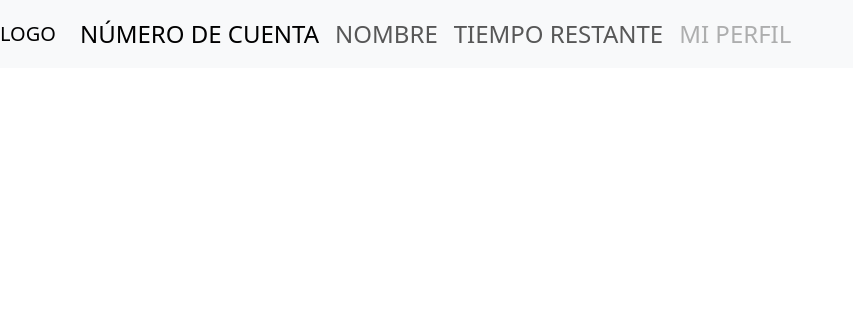
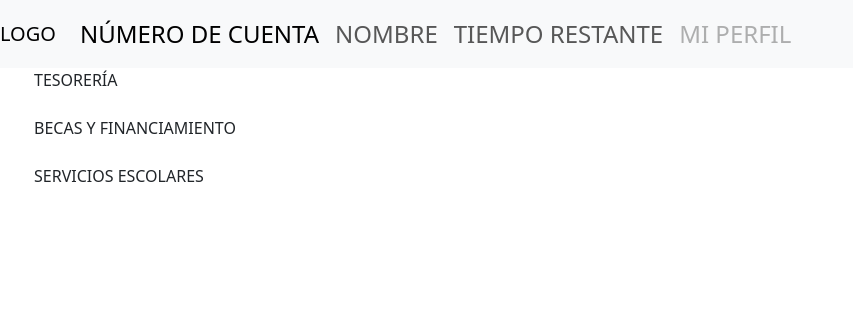
Before and after one commit to atommnava/Servicios-Escolares-V2, a Flask app: page / in a window 1280 px wide. Shown: the top 328 px of the page, without its empty margins (0-853 px from the left). Run offline with Flask 3, Linux system fonts and the light colour scheme.

Commit message:
Cambios en home.html

```diff
--- a/ibero/templates/home.html
+++ b/ibero/templates/home.html
@@ -7,7 +7,7 @@
     <link href="https://cdn.jsdelivr.net/npm/bootstrap@5.3.0/dist/css/bootstrap.min.css" rel="stylesheet">
 </head>
 <body>
-<nav class="navbar navbar-expand-lg navbar-light bg-light" style="font-size: 24px">
+    <nav class="navbar navbar-expand-lg navbar-light bg-light" style="font-size: 24px;">
         <a class="navbar-brand" href="#">LOGO</a>
         <button class="navbar-toggler" type="button" data-toggle="collapse" data-target="#navbarNavAltMarkup" aria-controls="navbarNavAltMarkup" aria-expanded="false" aria-label="Toggle navigation">
             <span class="navbar-toggler-icon"></span>
@@ -21,5 +21,15 @@
             </div>
         </div>
     </nav>
+    <div class="container" style="margin-left: -10px;">
+        <ul style="list-style-type: none;">
+            <li>TESORERÍA</li>
+            <br>
+            <li>BECAS Y FINANCIAMIENTO</li>
+            <br>
+            <li>SERVICIOS ESCOLARES</li>
+            <br>
+        </ul>
+    </div>
 </body>
 </html>
```
Lines whose indentation alone changed are shown as unchanged.
